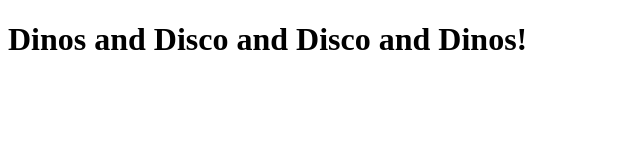
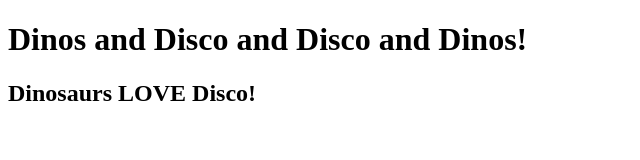
Before and after one commit to discodino/discodino.github.io, a plain HTML site: page index.html in a window 1280 px wide. Shown: the whole page, without its empty margins (0-640 px from the left). Drawn offline with Linux system fonts and the light colour scheme.

Commit message:
Add words.

```diff
--- a/index.html
+++ b/index.html
@@ -6,5 +6,6 @@
   </head>
   <body>
     <h1>Dinos and Disco and Disco and Dinos!</h1>
+    <h2>Dinosaurs LOVE Disco!</h2>
   </body>
 </html>
```
